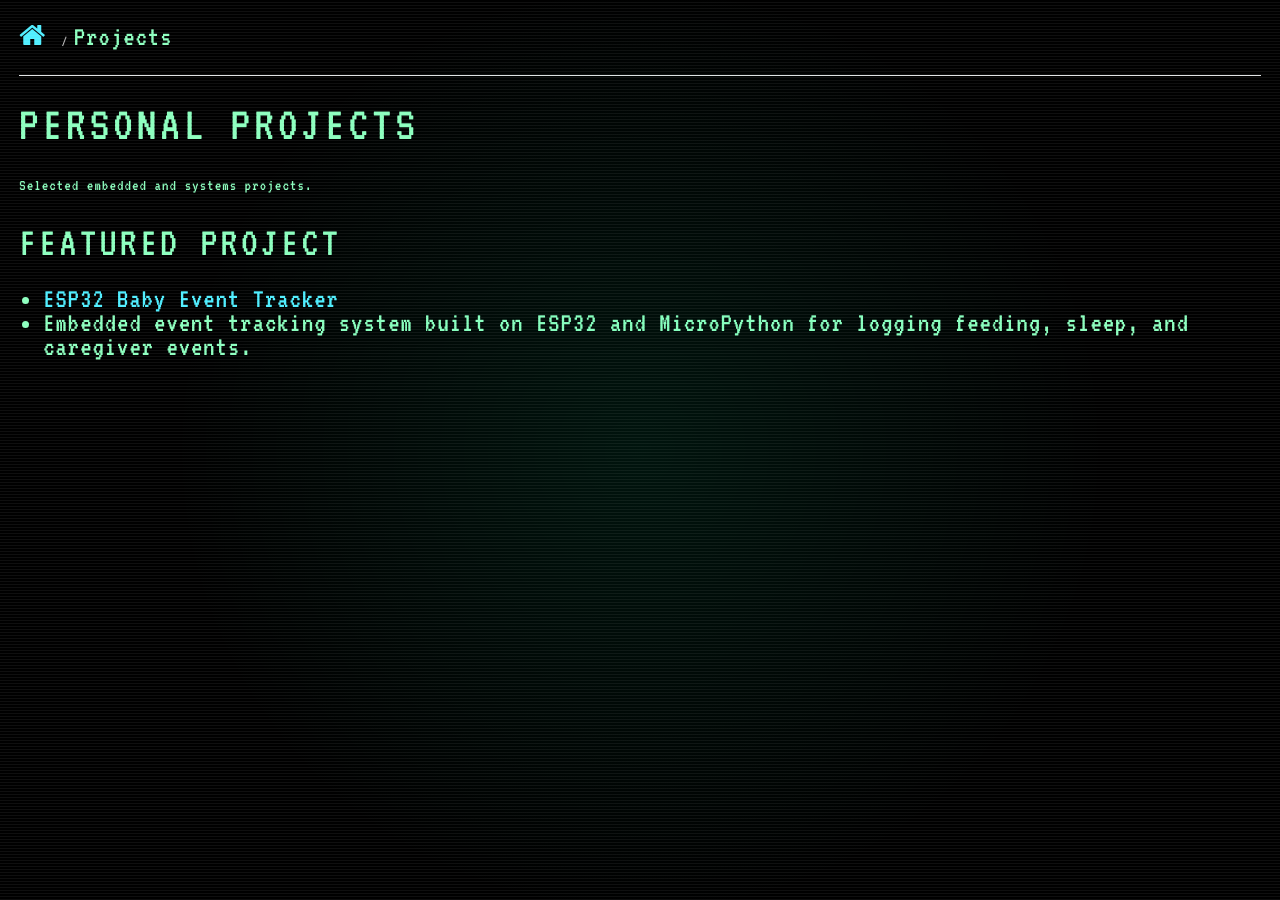
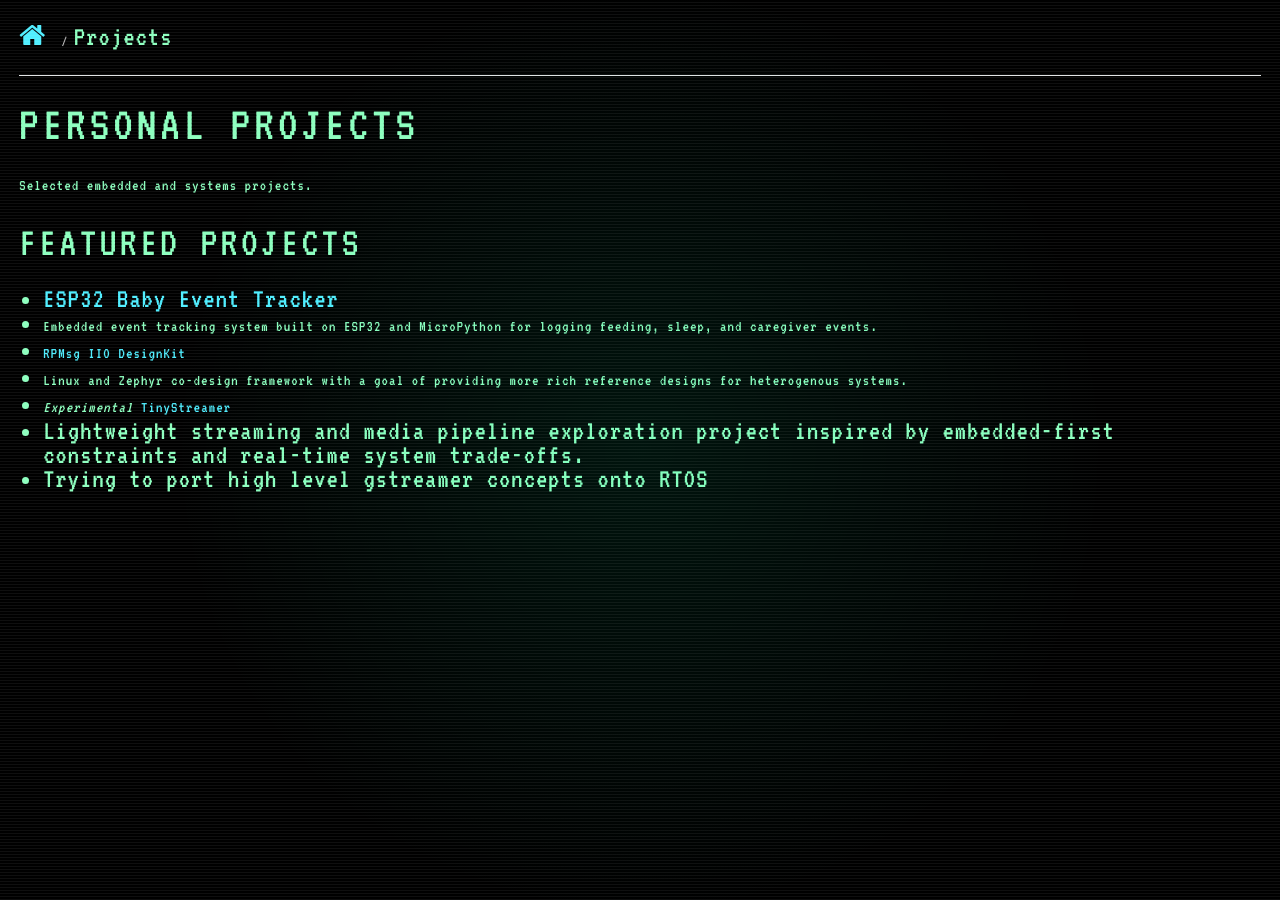
Before and after one commit to kehertle/gh-pages, an MkDocs documentation site: the page built from docs/projects.md, in a window 1280 px wide. Built offline with MkDocs 1.6.1, drawn with Linux system fonts in a browser that asks for light colours; nearby versions of some CDN libraries.

Commit message:
Update projects.md: correct section title and add additional featured projects

```diff
--- a/docs/projects.md
+++ b/docs/projects.md
@@ -2,7 +2,14 @@
 
 Selected embedded and systems projects.
 
-## Featured Project
+## Featured Projects
 
 - [ESP32 Baby Event Tracker](https://github.com/kehertle/esp32-baby-event-tracker)
 - Embedded event tracking system built on ESP32 and MicroPython for logging feeding, sleep, and caregiver events.
+
+- [RPMsg IIO DesignKit](https://github.com/kehertle/rpmsg_iio_designkit)
+- Linux and Zephyr co-design framework with a goal of providing more rich reference designs for heterogenous systems.
+
+- *Experimental* [TinyStreamer](https://github.com/kehertle/tinystreamer)
+- Lightweight streaming and media pipeline exploration project inspired by embedded-first constraints and real-time system trade-offs.
+- Trying to port high level gstreamer concepts onto RTOS
```
